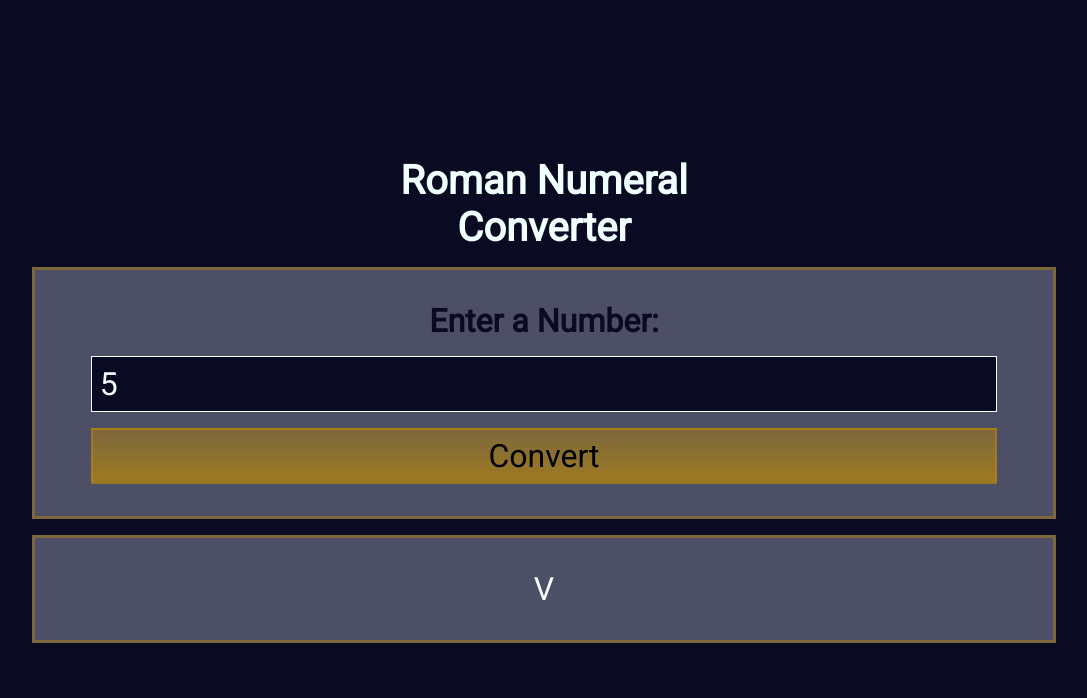
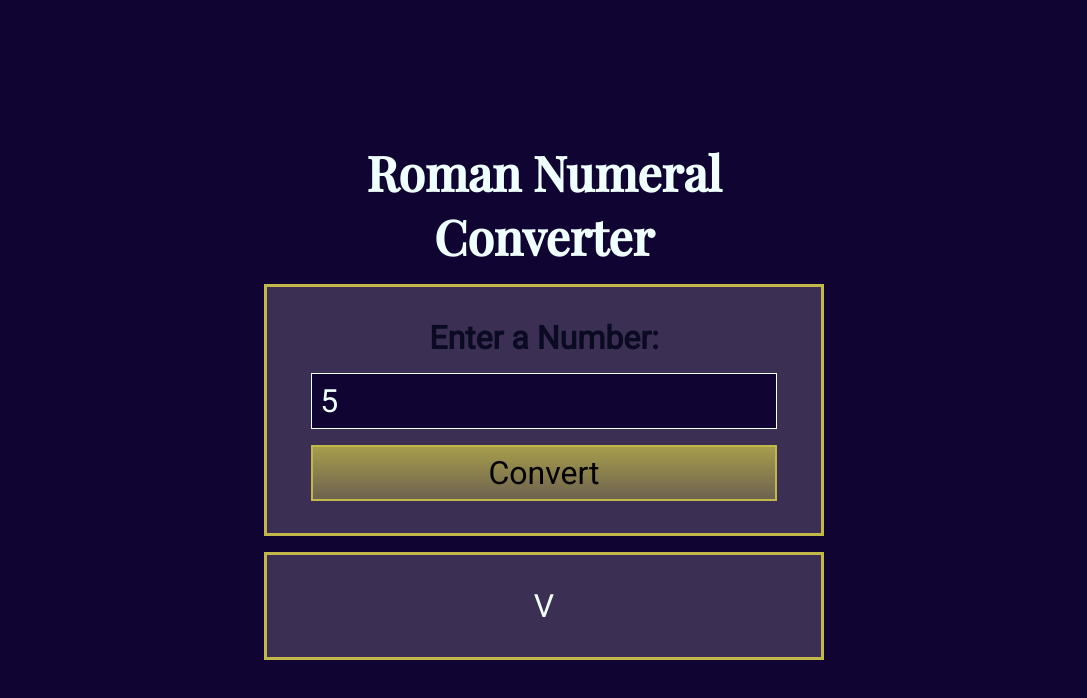
Before and after one commit to dineRiyad/Roman-Numeral-Converter-repo, a plain HTML site: page index.html in a window 1280 px wide. Both pictures are taken after typing "5" into the empty fields and a click on the button "Convert". Shown: the whole page, without its empty margins (96-1183 px from the left). Drawn offline with nearby package versions, Linux system fonts and the light colour scheme; a web font is replaced by a local one.

Commit message:
ending and posting

```diff
--- a/index.html
+++ b/index.html
@@ -3,15 +3,12 @@
   <head>
     <meta charset="UTF-8" />
     <meta name="viewport" content="width=device-width, initial-scale=1.0" />
-    <link
-      rel="stylesheet"
-      href="https://fonts.googleapis.com/css2?family=Material+Symbols+Outlined:opsz,wght,FILL,GRAD@20..48,100..700,0..1,-50..200" />
     <link rel="stylesheet" href="style.css" />
     <title>Roman Numeral Converter</title>
   </head>
   <body>
     <main class="container flex">
-      <h1 class="title">Roman Numeral Converter</h1>
+      <h1 class="title">Roman Numeral <span>Converter</span></h1>
       <form id="converter-form" class="box flex">
         <label for="number">Enter a Number:</label>
         <input type="number" class="number-input" id="number" required />
--- a/jscript.js
+++ b/jscript.js
@@ -73,43 +73,44 @@ const convert = (input) => {
 };
 
 const inputConversion = (input) => {
-  if (input < 1 || input === 0) {
-    output.classList.add("invalid-input");
-    output.innerText = `Please enter a number greater than or equal to 1.`;
-    return;
-  } else if (!input) {
-    output.classList.add("invalid-input");
-    output.innerText = `Please enter a valid number.`;
-  } else if (input > 3999) {
-    output.classList.add("invalid-input");
-    output.innerText = `Please enter a number less than or equal to 3999.`;
-    return;
-  } else {
+  if (input >= 1) {
     convert(input);
     let i = 0;
     while (i < convertArr.length) {
       output.innerText += `${convertArr[i].result}`;
       i++;
     }
+  } else {
+    output.classList.add("invalid-input");
+    if (input < 1 || input === 0) {
+      output.innerText = `Please enter a number greater than or equal to 1.`;
+      return;
+    } else if (!input) {
+      output.innerText = `Please enter a valid number.`;
+    } else if (input > 3999) {
+      output.innerText = `Please enter a number less than or equal to 3999.`;
+      return;
+    }
   }
+};
+
+const result = (numberVal) => {
+  numberVal = parseInt(number.value);
+  output.classList.remove("hidden");
+  output.classList.remove("invalid-input");
+  output.innerText = "";
+  convertArr = [];
+  inputConversion(numberVal);
 };
 
 converterForm.addEventListener("submit", (e) => {
   e.preventDefault();
 });
 
+convertBtn.addEventListener("click", result);
+
 number.addEventListener("keydown", (e) => {
   if (e.key === "Enter") {
-    console.log(number.value);
+    result();
   }
 });
-
-convertBtn.addEventListener("click", (numberVal) => {
-  numberVal = parseInt(number.value);
-  output.classList.remove("hidden");
-  output.classList.remove("invalid-input");
-
-  output.innerText = "";
-  convertArr = [];
-  inputConversion(numberVal);
-});
--- a/style.css
+++ b/style.css
@@ -1,24 +1,25 @@
 @import url("https://fonts.googleapis.com/css2?family=Roboto&display=swap");
+@import url("https://fonts.googleapis.com/css2?family=Playfair+Display:wght@500&family=Protest+Riot&family=Roboto&display=swap");
 
 :root {
   /* Colors */
-  --background-primary-color: #0a0a23;
-  --background-secondary-color: #757a8f9d;
+  --background-primary-color: #100433;
+  --background-secondary-color: #94899653;
 
   --font-primary-color: #f0ffff;
   --font-secondary-color: #0a0a23;
 
-  --border-primary-color: #b8870b72;
+  --border-primary-color: #c2b849;
   --border-secondary-color: #f0ffff;
 
-  --gradient-primary-color: #b8870b72;
-  --gradient-secondary-color: #b8870bc2;
+  --gradient-primary-color: #c2b849cc;
+  --gradient-secondary-color: #c2b8495f;
 
   --invalid-primary-color: #8b0000;
   --invalid-secondary-color: #e9b2b2;
   /* Font sizes */
   --primary-font-size: 2rem;
-  --secondary-font-size: 2.5rem;
+  --secondary-font-size: 3rem;
 }
 
 * {
@@ -32,6 +33,7 @@ body {
   font-size: var(--primary-font-size);
   background-color: var(--background-primary-color);
   color: var(--font-primary-color);
+  width: 100%;
 }
 
 .flex {
@@ -42,14 +44,20 @@ body {
   row-gap: 1rem;
 }
 .container {
-  width: 100%;
+  max-width: 700px;
+  margin: 0 auto;
   min-height: 100vh;
 }
 
 .title {
+  font-family: "Playfair Display", serif;
   font-size: var(--secondary-font-size);
-  width: 14ch;
   text-align: center;
+  padding: 0 1rem;
+}
+
+span {
+  display: block;
 }
 
 .box {
```
